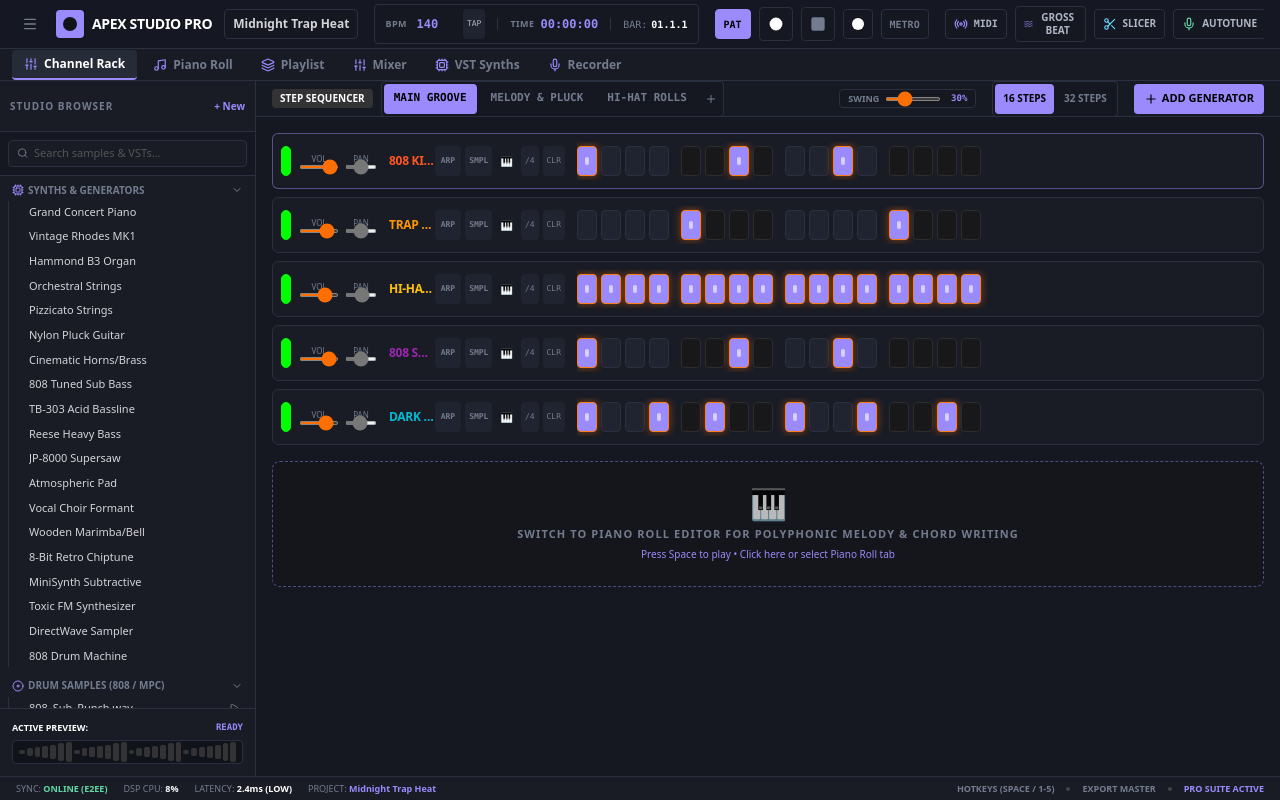
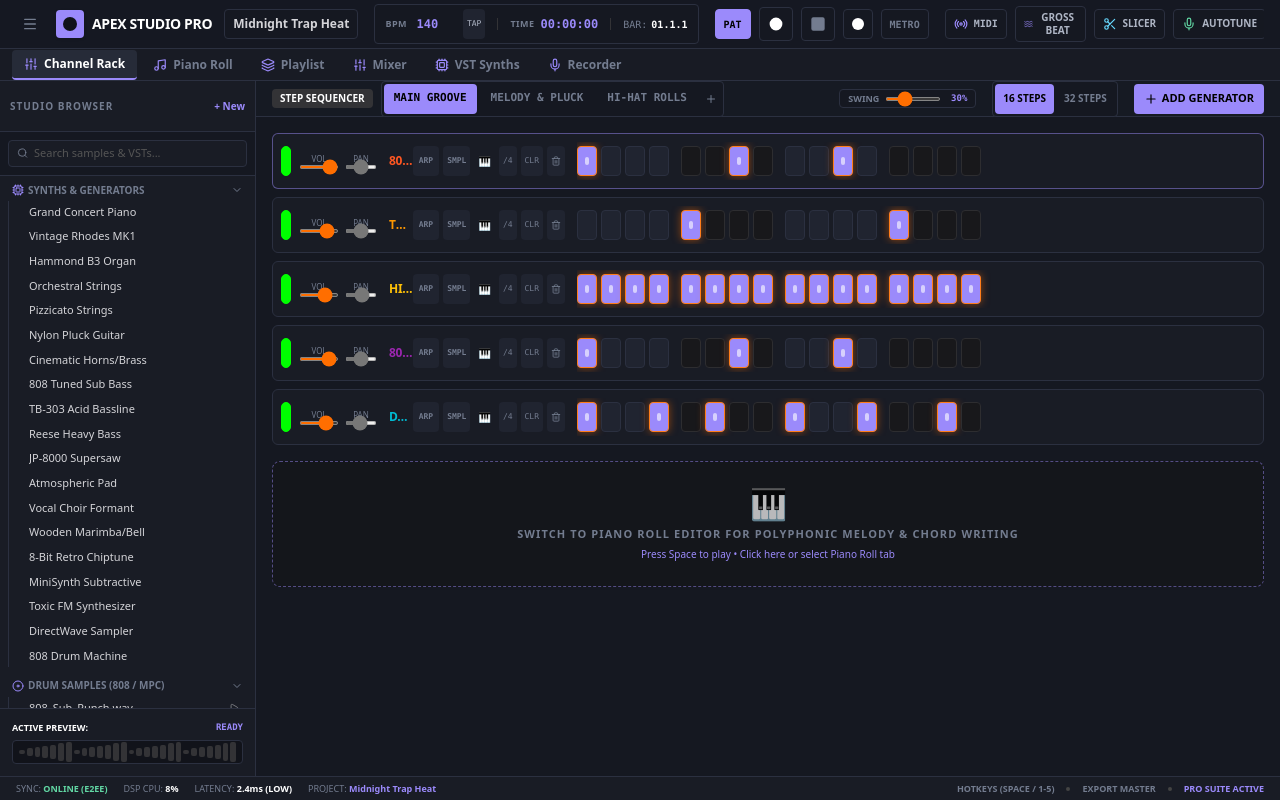
Before and after one commit to Ajey877/Apex-Studio, a React (Vite) app: page / in a window 1280 px wide. Built offline with nearby package versions, Linux system fonts and the light colour scheme.

Commit message:
feat: expose channel delete control
Co-authored-by: Ajey877 <50254294+Ajey877@users.noreply.github.com>

```diff
--- a/src/components/ChannelRack.tsx
+++ b/src/components/ChannelRack.tsx
@@ -547,6 +547,22 @@ export const ChannelRack: React.FC<ChannelRackProps> = ({
                   >
                     CLR
                   </button>
+                  <button
+                    onClick={(e) => {
+                      e.stopPropagation();
+                      onDeleteChannel(ch.id);
+                    }}
+                    disabled={channels.length <= 1}
+                    className="px-1 py-0.5 bg-[#222225] hover:bg-[#2d2d30] text-[#777] hover:text-red-400 rounded disabled:opacity-30 disabled:cursor-not-allowed flex items-center justify-center"
+                    title={
+                      channels.length <= 1
+                        ? 'Cannot delete the last channel'
+                        : 'Delete channel'
+                    }
+                    aria-label={`Delete ${ch.name}`}
+                  >
+                    <Trash2 className="w-2.5 h-2.5" />
+                  </button>
                 </div>
               </div>
 
```
